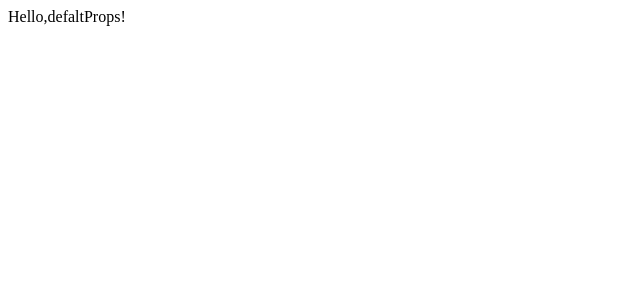
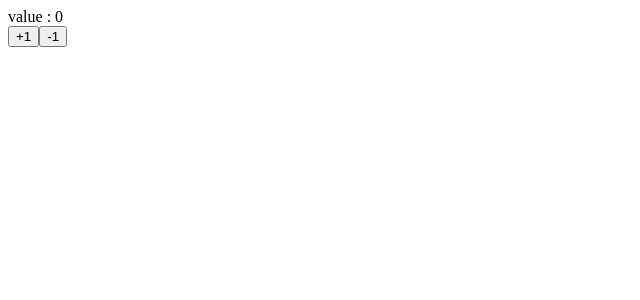
Before and after one commit to KotonoSugi/typescript-react, a React (Create React App) app: page / in a window 1280 px wide. Shown: the top 300 px of the page, without its empty margins (0-640 px from the left). Built offline with nearby package versions, Linux system fonts and the light colour scheme.

Commit message:
useState

```diff
--- a/src/App.tsx
+++ b/src/App.tsx
@@ -1,11 +1,16 @@
 import React from 'react';
+import Counter from './Counter'; //Counterコンポーネントのインポート
 
 interface AppProps{
   message?:string; //ジェネリクス型にする
 }
 
 const App:React.FunctionComponent<AppProps> = ({message}) => { //関数に対してアノテーション
-  return <div>{message}</div>;
+  return (
+    <div>
+      <Counter />
+    </div>
+  );
 };
 
 App.defaultProps = {
--- /dev/null
+++ b/src/Counter.tsx
@@ -0,0 +1,25 @@
+import React,{ useState } from "react"; //Componentの実装に必要
+
+
+const Counter: React.FC<{}> = () =>{ //FCはFunctionComponentのこと
+  const initialValue: any = 0;
+  const[value , setValue] =useState<number>(initialValue); //useStateに与える型引数で、valueやsetVallueの型が決まる
+
+  const increment = () =>{
+    setValue(value +1);
+  }
+
+  const decrement = () =>{
+    setValue(value -1);
+  }
+
+  return (
+    <div>
+      <div>value : {value}</div>
+      <button onClick={increment}>+1</button>
+      <button onClick={decrement}>-1</button>
+    </div>
+  );
+};
+
+export default Counter;
```
